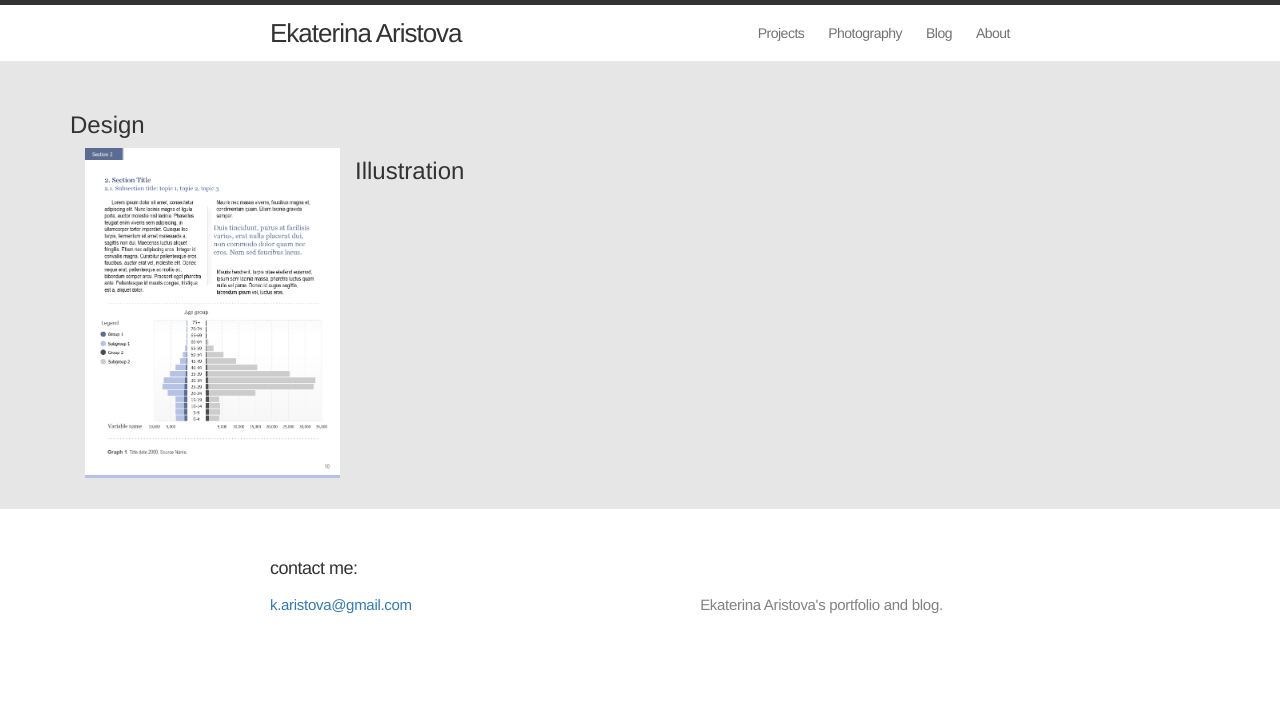
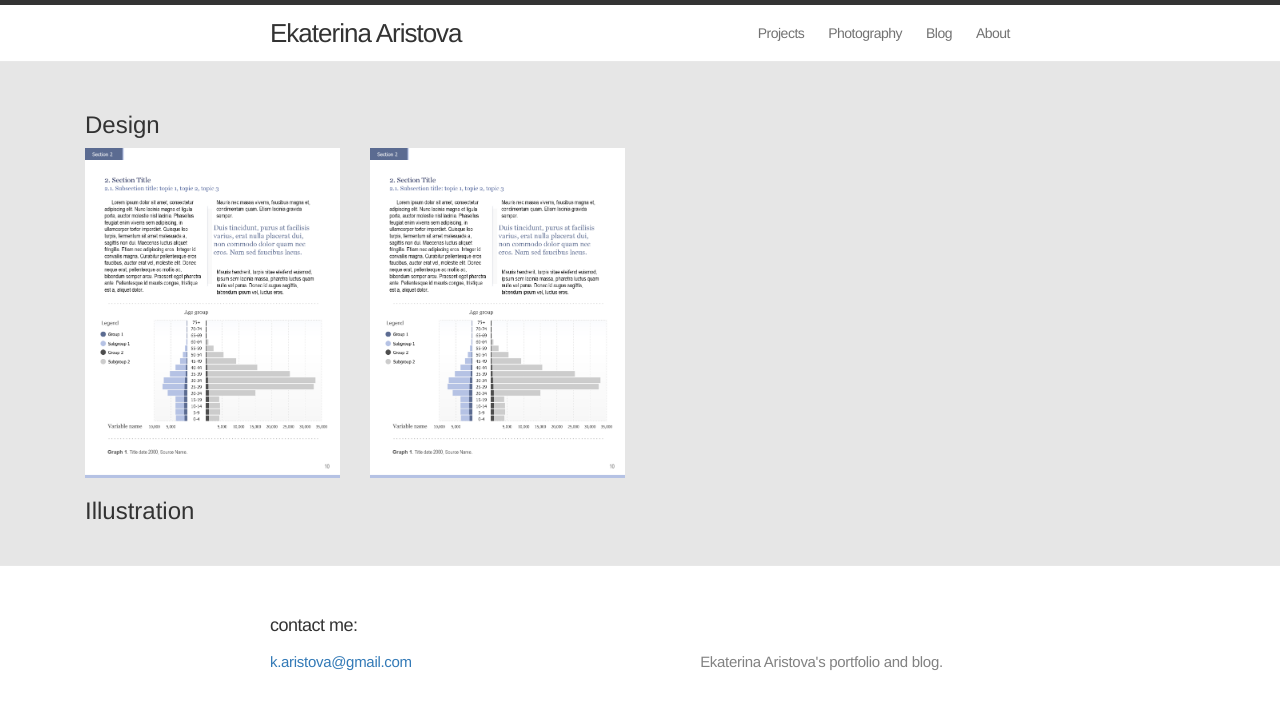
Before and after one commit to katerinkus/katerinkus.github.io, a Jekyll site: the page built from portfolio.html, in a window 1280 px wide. Shown: the top 709 px of the page. Built offline with Jekyll 4.4.1, drawn with Linux system fonts in a browser that asks for light colours; nearby versions of some CDN libraries.

Commit message:
styling adjustment

```diff
--- a/portfolio.html
+++ b/portfolio.html
@@ -13,11 +13,23 @@ permalink: /portfolio/
 </style>
 
 <div class="container">
-	<h3>Design</h3>
+	<div class="col-lg-12">
+		<h3>Design</h3>
 
-	<div class="col-lg-3">
-		<img class="img-responsive" src="/portfolio_images/Report.png">
+		<div class="row">
+			<div class="col-lg-3">
+				<img class="img-responsive" src="/portfolio_images/Report.png">
+			</div>
+
+			<div class="col-lg-3">
+				<img class="img-responsive" src="/portfolio_images/Report.png">
+			</div>
+		</div>
 	</div>
 
-	<h3>Illustration</h3>
+	<div class="col-lg-12">
+		<h3>Illustration</h3>
+
+
+	</div>
 </div>
```
